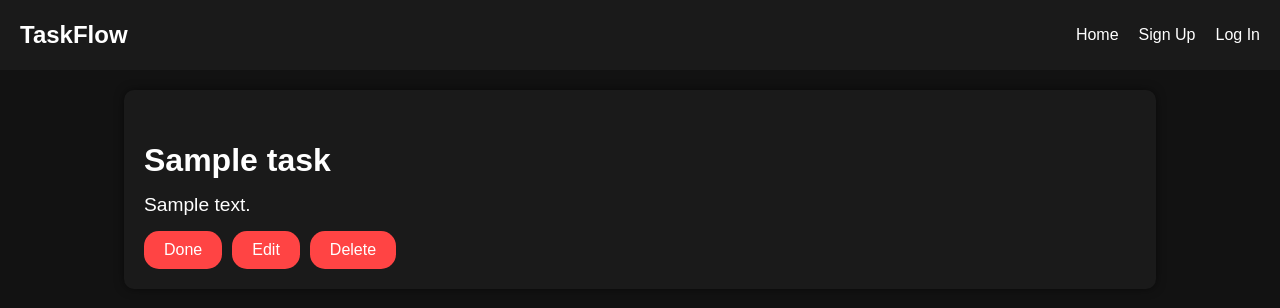
After one commit to amirhs110/Todo-app, a Django app: page /task/1/ in a window 1280 px wide. The commit adds this page. Shown: the top 308 px of the page. Run offline with Django 4.2, Linux system fonts and the light colour scheme; tables that the repository leaves empty hold one stand-in row (values such as "Sample post").

Commit message:
add detail page and create task form

```diff
--- a/core/statics/css/base.css
+++ b/core/statics/css/base.css
@@ -1,4 +1,5 @@
 body {
+    font-family: Arial, sans-serif;
     margin: 0;
     font-family: Arial, sans-serif;
     background-color: #121212;
--- /dev/null
+++ b/core/statics/css/detail.css
@@ -0,0 +1,80 @@
+
+.task-detail {
+    padding: 20px;
+    display: flex;
+    justify-content: center;
+}
+
+.task-card {
+    background-color: #1a1a1a;
+    padding: 20px;
+    border-radius: 10px;
+    width: 80%;
+    text-align: left;
+    box-shadow: 0 0 10px rgba(0, 0, 0, 0.5);
+}
+
+.task-card h3 {
+    font-size: 2em;
+    margin-bottom: 10px;
+}
+
+.task-card p {
+    font-size: 1.2em;
+    margin-top: 15px;
+    margin-bottom: 15px;
+}
+
+.task-buttons {
+    display: flex;
+    gap: 10px;
+}
+
+.btn {
+    padding: 10px 20px;
+    border: none;
+    border-radius: 15px;
+    text-decoration: none;
+    color: #fff;
+    font-size: 1em;
+    cursor: pointer;
+}
+
+.btn-check,
+.btn-edit,
+.btn-delete {
+    background-color: #ff4444;
+    transition: 0.3s;
+}
+
+.btn-check:hover,
+.btn-edit:hover,
+.btn-delete:hover {
+    background-color: #ff0000;
+}
+
+@media (max-width: 768px) {
+    .nav-links {
+        display: none;
+        flex-direction: column;
+        position: absolute;
+        top: 60px;
+        right: 20px;
+        background-color: #1a1a1a;
+        padding: 10px;
+        border-radius: 5px;
+    }
+
+    .nav-links.show {
+        display: flex;
+    }
+
+    .hamburger {
+        display: block;
+    }
+
+    .footer-content {
+        flex-direction: column;
+        gap: 10px;
+    }
+}
--- a/core/task/urls.py
+++ b/core/task/urls.py
@@ -1,9 +1,11 @@
 from django.urls import path
-from .views import HomeView, TaskListView
+from .views import HomeView, TaskListView, TaskDetailView, TaskCreateView
 
 app_name = 'task'
 
 urlpatterns = [
     path('', HomeView.as_view(), name="home"),
-    path('dashboard/', TaskListView.as_view(), name="dashboard")
+    path('dashboard/', TaskListView.as_view(), name="dashboard"),
+    path('task/<int:pk>/', TaskDetailView.as_view(), name="detail"),
+    path('task/create/', TaskCreateView.as_view(), name="task-create"),
 ]
--- a/core/task/views.py
+++ b/core/task/views.py
@@ -1,5 +1,6 @@
 from django.shortcuts import render
-from django.views.generic import TemplateView, ListView
+from django.urls import reverse_lazy
+from django.views.generic import TemplateView, ListView, DetailView, CreateView
 from .models import Task
 
 # Create your views here.
@@ -8,7 +9,23 @@ class HomeView(TemplateView):
     template_name = "home.html"
 
 class TaskListView(ListView):
+    model = Task
     template_name = 'task/dashboard.html'
-    queryset= Task.objects.all()
     paginate_by = 6
     ordering = "-id"
+
+    def get_queryset(self):
+        return self.model.objects.filter(user=self.request.user)
+
+
+class TaskDetailView(DetailView):
+    model= Task
+
+class TaskCreateView(CreateView):
+    model = Task
+    fields=['title', 'content']
+    success_url = reverse_lazy("task:dashboard")
+
+    def form_valid(self, form):
+        form.instance.user = self.request.user
+        return super().form_valid(form)
--- /dev/null
+++ b/core/templates/task/task_detail.html
@@ -0,0 +1,26 @@
+{% extends "base.html" %}
+{% load static %}
+
+{% block extra_css %}
+<link rel="stylesheet" href="{% static 'css/detail.css' %}">
+{% endblock %}
+
+{% block title %}Task Details{% endblock %}
+
+{% block content %}
+
+    <main>
+        <section class="task-detail">
+            <div class="task-card">
+                <h3>{{object.title}}</h3>
+                <p>{{object.content}}</p>
+                <div class="task-buttons">
+                    <a href="#" class="btn btn-check">Done</a>
+                    <a href="#" class="btn btn-edit">Edit</a>
+                    <a href="#" class="btn btn-delete">Delete</a>
+                </div>
+            </div>
+        </section>
+    </main>
+
+{% endblock %}
```
Also changed, not shown: core/statics/css/dashboard.css (+84 -19 lines), core/templates/task/dashboard.html (+44 -2 lines).
